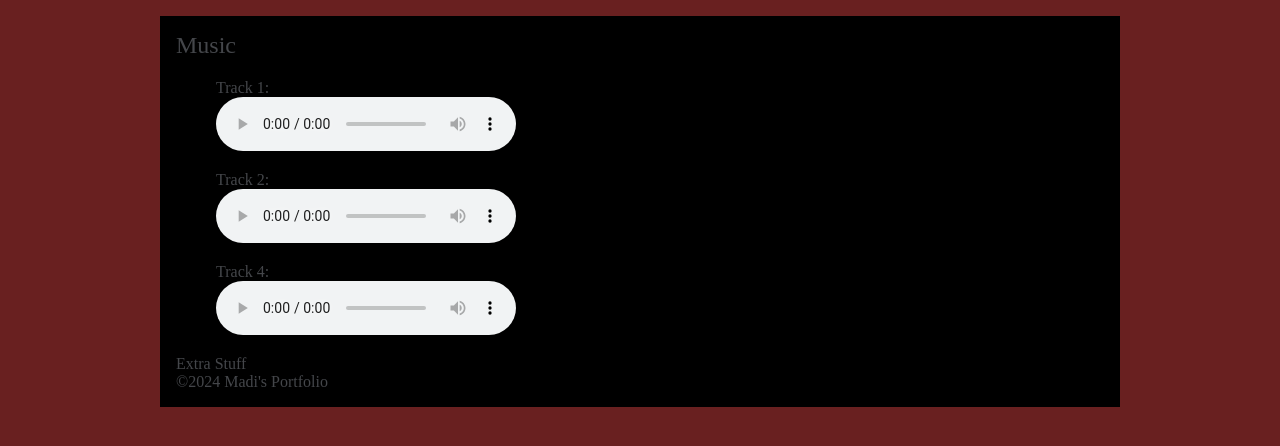
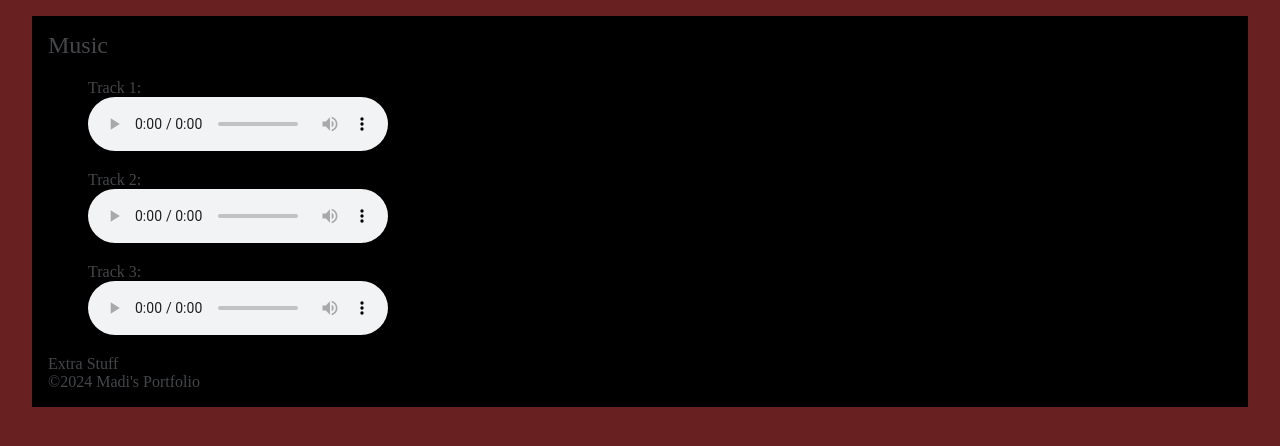
Before and after one commit to wopidam/portfolio-project.github.io, a PHP site: page /music.html in a window 1280 px wide. Shown: the part 138-584 px from the top of the page. Run offline with PHP 8.4, Linux system fonts and the light colour scheme.

Commit message:
fixed issues

```diff
--- a/css/styles.css
+++ b/css/styles.css
@@ -41,7 +41,7 @@ header {
 }
 .page-main {
   width: 95%;
-  max-width: 960px;
+  max-width: 1920px;
   margin: 0 auto;
 }
 .main-img {
--- a/music.html
+++ b/music.html
@@ -41,15 +41,15 @@
         <!-- <img class="main-img" src="./images/Hammerhead-Shark-2954345104.jpeg" alt="Hammerhead-Shark-2954345104"> -->
          <figure>
             <figcaption>Track 1:</figcaption>
-            <audio controls src="/audio/track 1.wav"></audio>
+            <audio controls src="/audio/track_1.wav"></audio>
          </figure>
          <figure>
             <figcaption>Track 2:</figcaption>
-            <audio controls src="/audio/track2.wav"></audio>
+            <audio controls src="/audio/track_2.wav"></audio>
          </figure>
          <figure>
-            <figcaption>Track 4:</figcaption>
-            <audio controls src="/audio/track3.wav"></audio>
+            <figcaption>Track 3:</figcaption>
+            <audio controls src="/audio/track_3.wav"></audio>
          </figure>
         <aside>
             Extra Stuff
@@ -58,6 +58,6 @@
             &copy;2024 Madi's Portfolio
         </footer>
     </main>
-    <script src="./js/audioplayer.js"></script>
+
 </body>
 </html>
```
Also changed, not shown: gallery.html (+10 -1 lines), 3 other files.
